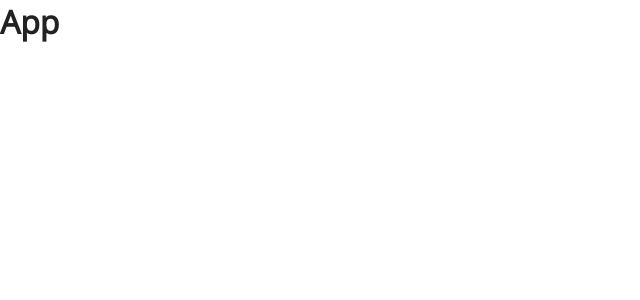
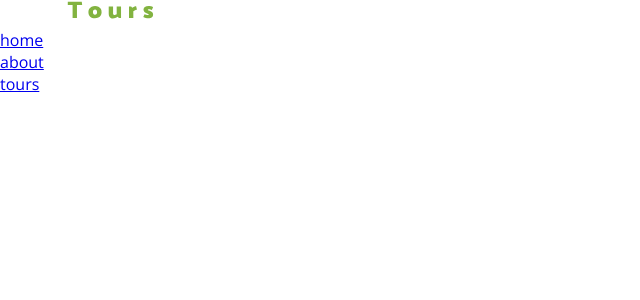
Before and after one commit to gmgower/city-tours-p, a React (Create React App) app: page / in a window 1280 px wide. Shown: the top 300 px of the page, without its empty margins (0-640 px from the left). Built offline with nearby package versions, Linux system fonts and the light colour scheme.

Commit message:
Navbar components setup.

```diff
--- a/package.json
+++ b/package.json
@@ -6,6 +6,7 @@
     "@testing-library/jest-dom": "^4.2.4",
     "@testing-library/react": "^9.3.2",
     "@testing-library/user-event": "^7.1.2",
+    "node-sass": "^4.14.1",
     "react": "^16.13.1",
     "react-dom": "^16.13.1",
     "react-scripts": "3.4.1"
--- a/src/App.js
+++ b/src/App.js
@@ -1,13 +1,13 @@
 import React, { Component } from 'react';
 import './App.scss'
-import "@fortawesome/fontawesome-free/css/all.min.css"
+import Navbar from './components/Navbar/Navbar'
 
 export default class App extends Component {
   render() {
     return (
-      <div>
-        <h1>App</h1>
-      </div>
+      <React.Fragment>
+        <Navbar />
+      </React.Fragment>
     )
   }
 }
--- /dev/null
+++ b/src/components/Navbar/Navbar.js
@@ -0,0 +1,29 @@
+import React from "react";
+import logo from "../../logo.svg";
+
+const Navbar = () => {
+  return (
+    <nav className="navbar">
+      <img src={logo} alt="city tours company" />
+      <ul className="nav-links">
+        <li>
+          <a href="/" className="nav-link">
+            home
+          </a>
+        </li>
+        <li>
+          <a href="/" className="nav-link">
+            about
+          </a>
+        </li>
+        <li>
+          <a href="/" className="nav-link">
+            tours
+          </a>
+        </li>
+      </ul>
+    </nav>
+  );
+};
+
+export default Navbar;
```
Also changed, not shown: src/components/Navbar/navbar.scss (added).
